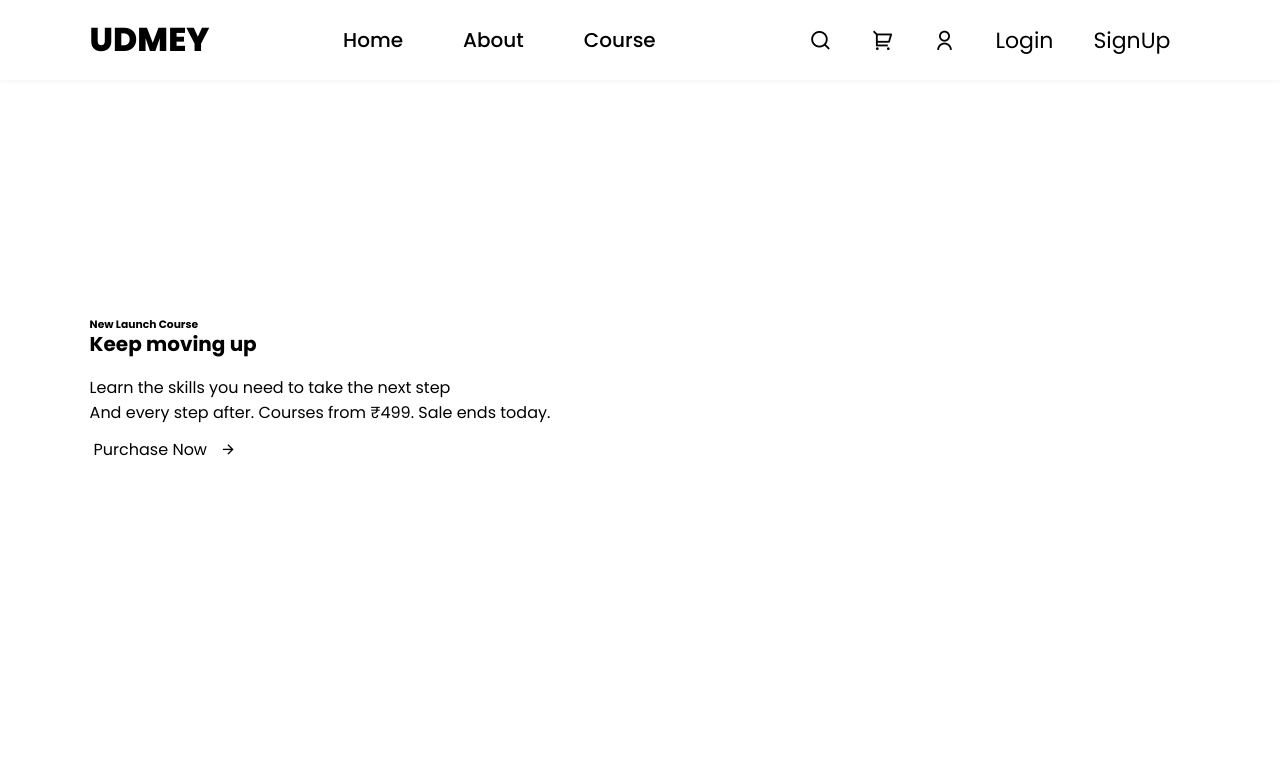
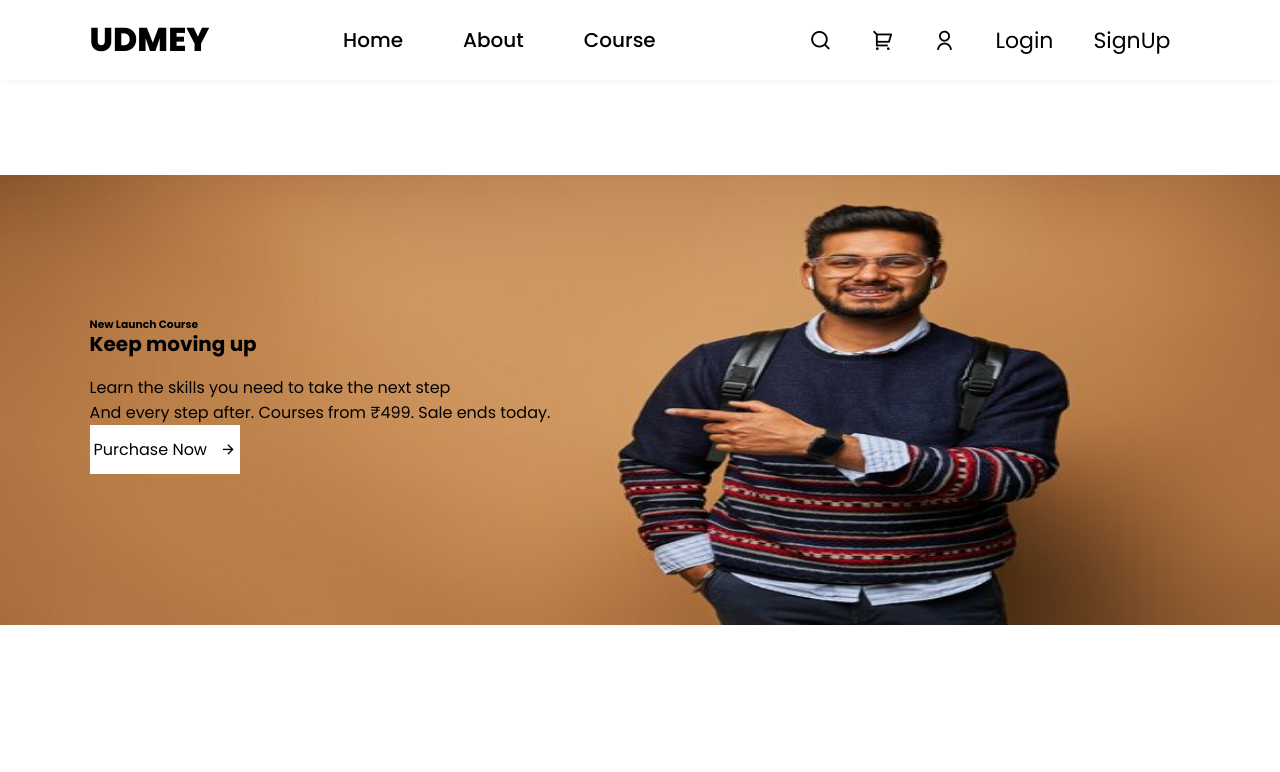
Before and after one commit to RJ7281/Techplement, a plain HTML site: page index.html in a window 1280 px wide. Shown: the top 772 px of the page. Drawn offline with nearby package versions, Linux system fonts and the light colour scheme; the site is published under a folder, as on GitHub Pages, so addresses that start at the root find nothing.

Commit message:
Update index.css

```diff
--- a/index.css
+++ b/index.css
@@ -91,7 +91,7 @@ section{
     position: relative;
     height: 100vh;
     width: 100%;
-    background: url(/Home-bg.jpg) no-repeat center center fixed;
+    background: url(Home-bg.jpg) no-repeat center center fixed;
     min-height: 100%;
     background-size:100vw 450px;
     background-position:center;
```
